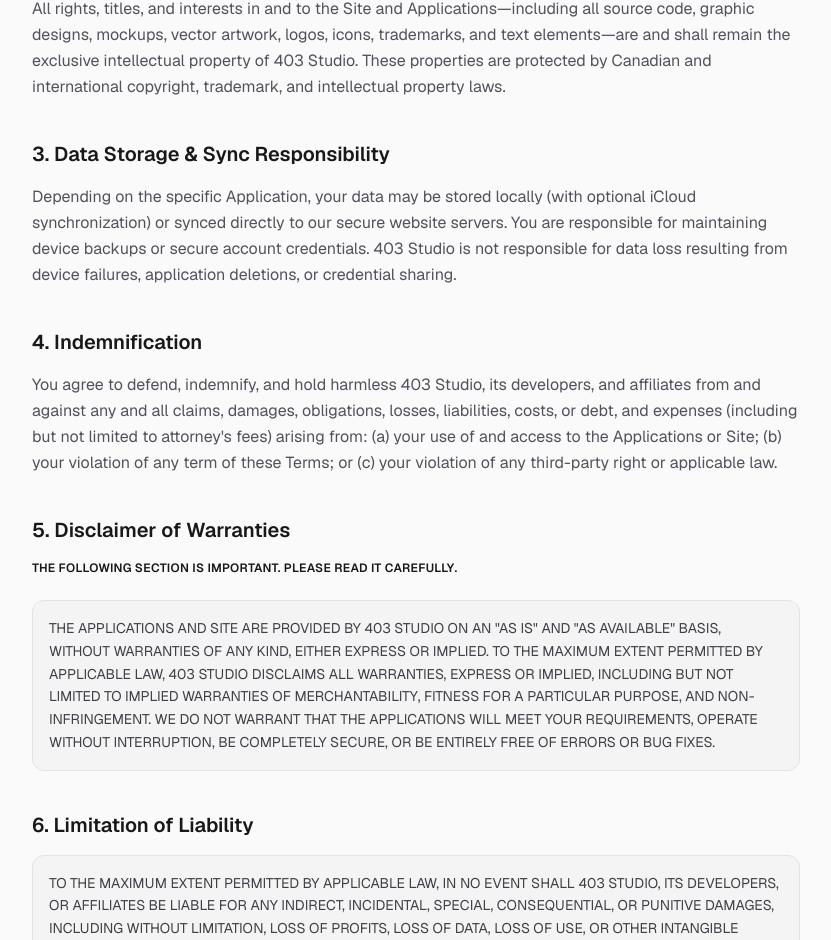
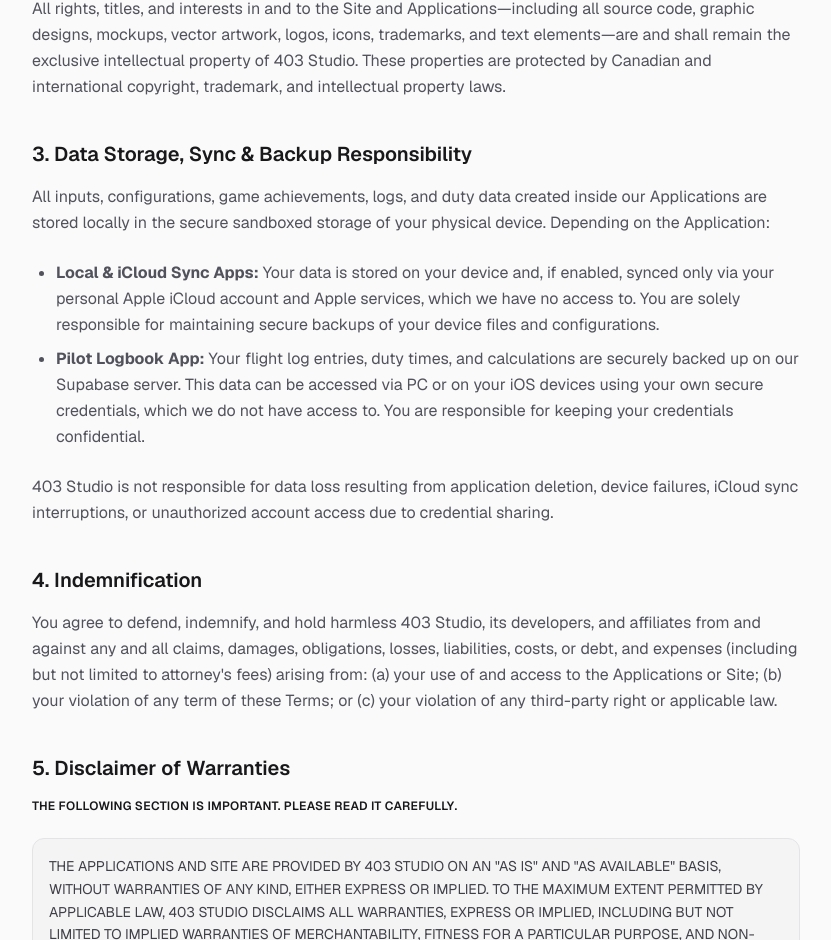
Before and after one commit to Stueygr/403Studio, a Next.js app: page /terms in a window 1280 px wide. Shown: the part 836-1776 px from the top of the page, without its empty margins (224-1055 px from the left). Built offline with nearby package versions, Linux system fonts and the light colour scheme.

Commit message:
Update generic Terms of Service page to align with iCloud and Supabase sync details

```diff
--- a/app/terms/page.tsx
+++ b/app/terms/page.tsx
@@ -36,9 +36,16 @@
         All rights, titles, and interests in and to the Site and Applications—including all source code, graphic designs, mockups, vector artwork, logos, icons, trademarks, and text elements—are and shall remain the exclusive intellectual property of {site.name}. These properties are protected by Canadian and international copyright, trademark, and intellectual property laws.
       </p>
 
-      <h2 className="text-xl font-semibold text-zinc-900 dark:text-zinc-50 mt-10 mb-4">3. Data Storage & Sync Responsibility</h2>
+      <h2 className="text-xl font-semibold text-zinc-900 dark:text-zinc-50 mt-10 mb-4">3. Data Storage, Sync & Backup Responsibility</h2>
       <p>
-        Depending on the specific Application, your data may be stored locally (with optional iCloud synchronization) or synced directly to our secure website servers. You are responsible for maintaining device backups or secure account credentials. {site.name} is not responsible for data loss resulting from device failures, application deletions, or credential sharing.
+        All inputs, configurations, game achievements, logs, and duty data created inside our Applications are stored locally in the secure sandboxed storage of your physical device. Depending on the Application:
+      </p>
+      <ul className="list-disc pl-6 space-y-2 text-zinc-650 dark:text-zinc-400">
+        <li><strong>Local & iCloud Sync Apps:</strong> Your data is stored on your device and, if enabled, synced only via your personal Apple iCloud account and Apple services, which we have no access to. You are solely responsible for maintaining secure backups of your device files and configurations.</li>
+        <li><strong>Pilot Logbook App:</strong> Your flight log entries, duty times, and calculations are securely backed up on our Supabase server. This data can be accessed via PC or on your iOS devices using your own secure credentials, which we do not have access to. You are responsible for keeping your credentials confidential.</li>
+      </ul>
+      <p className="mt-4">
+        {site.name} is not responsible for data loss resulting from application deletion, device failures, iCloud sync interruptions, or unauthorized account access due to credential sharing.
       </p>
 
       <h2 className="text-xl font-semibold text-zinc-900 dark:text-zinc-50 mt-10 mb-4">4. Indemnification</h2>
```
